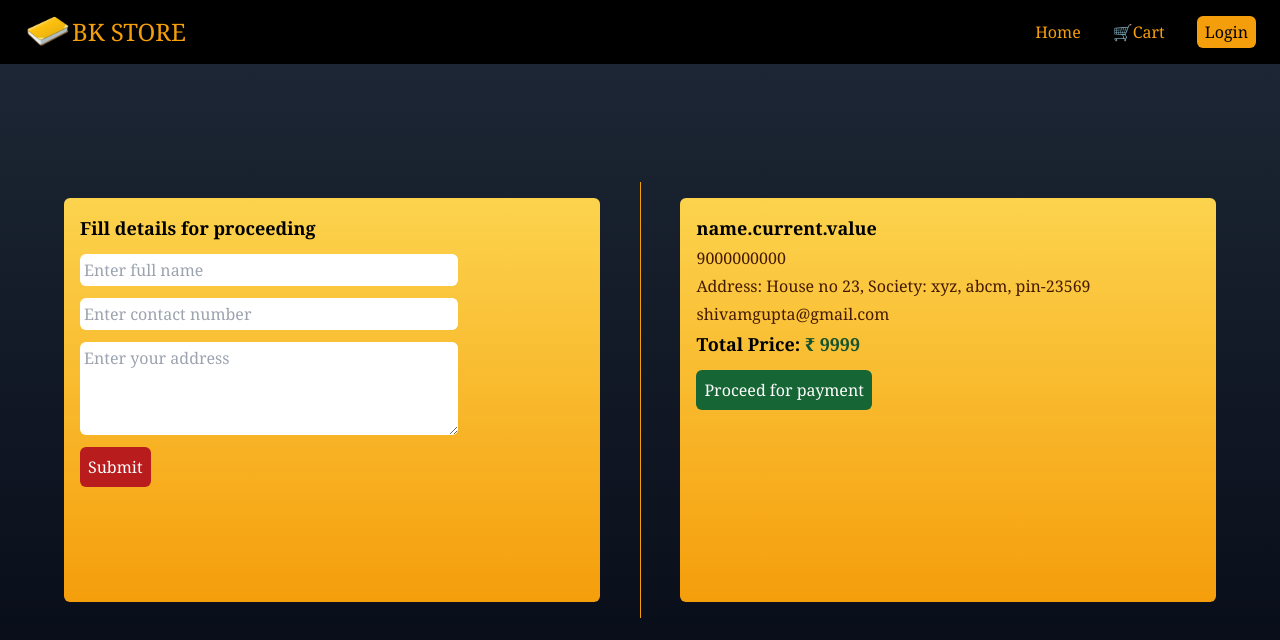
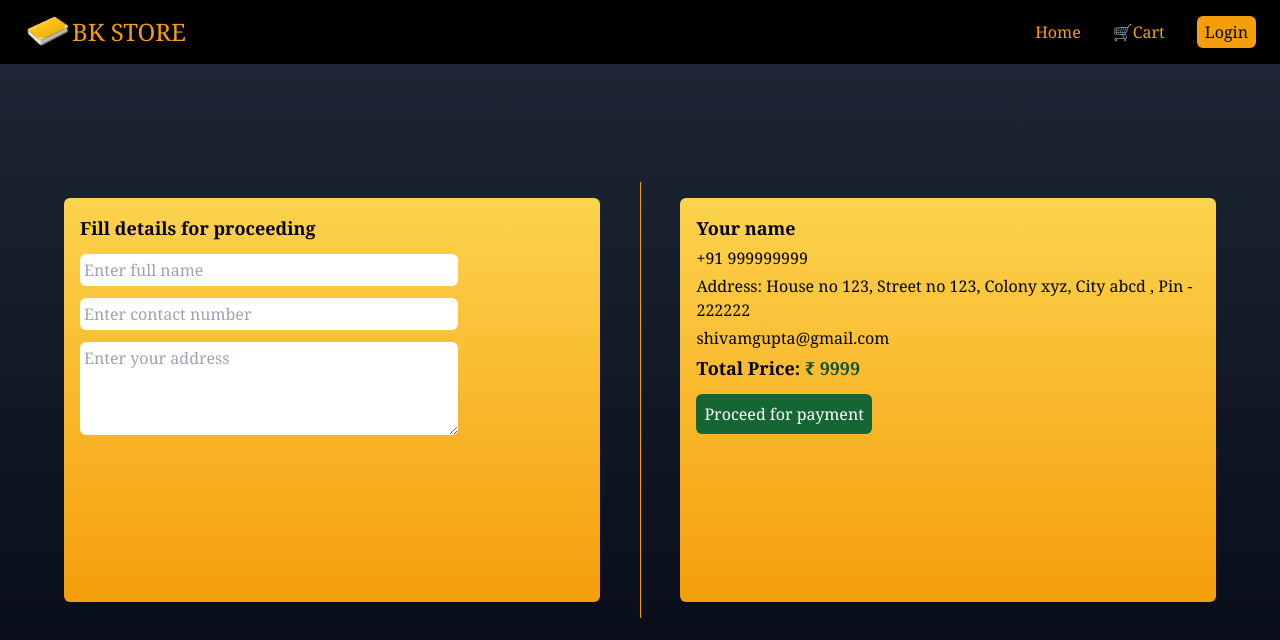
Before and after one commit to shivamgupta1830/book-store-react, a React (Create React App) app: page /checkout in a window 1280 px wide. Shown: the top 640 px of the page. Built offline with nearby package versions, Linux system fonts and the light colour scheme.

Commit message:
checkout page done

```diff
--- a/src/components/Checkout.js
+++ b/src/components/Checkout.js
@@ -1,51 +1,55 @@
-import React, { useRef } from "react";
+import React, { useRef, useState } from "react";
 
 const Checkout = () => {
-  const name = useRef("Yor name");
-  const contact = useRef("+91 XXXXXXXXXX");
-  const address = useRef(
+  const [name, setName] = useState("Your name");
+  const [contact, setContact] = useState("+91 999999999");
+  const [address, setAddress] = useState(
     "House no 123, Street no 123, Colony xyz, City abcd , Pin - 222222"
   );
+
   return (
     <div className=" font-serif flex  justify-center items-center gap-10  w-screen h-screen p-16 bg-gradient-to-t from-gray-950 to-gray-800">
-      <form className=" w-[50%] h-[60%] mx-auto r-0 l-0 flex flex-col justify-start items-start gap-3 bg-gradient-to-t from-amber-500 to-amber-300 p-4 rounded-md hover:shadow-3xl hover:shadow-amber-500" onSubmit={(e) => {e.preventDefault()}}>
+      <form
+        className=" w-[50%] h-[60%] mx-auto r-0 l-0 flex flex-col justify-start items-start gap-3 bg-gradient-to-t from-amber-500 to-amber-300 p-4 rounded-md hover:shadow-3xl hover:shadow-amber-500"
+        onSubmit={(e) => {
+          e.preventDefault();
+        }}
+      >
         <h3 className="text-lg font-bold">Fill details for proceeding</h3>
         <input
           type="text"
           className="p-1 rounded-md w-[75%]"
           placeholder="Enter full name"
-          ref={name}
+          onChange={(e) => {
+            setName(e.currentTarget.value);
+          }}
         />
 
         <input
           type="tel"
           placeholder="Enter contact number"
           className="p-1 rounded-md w-[75%]"
-          ref={contact}
+          onChange={(e) => {
+            setContact(e.currentTarget.value);
+          }}
         />
         <textarea
           type="address"
           placeholder="Enter your address"
           className="p-1 rounded-md w-[75%] h-[25%]"
-          ref={address}
+          onChange={(e) => {
+            setAddress(e.currentTarget.value);
+          }}
         />
-        <button
-          type="submit"
-          className="bg-red-700 font-normal text-white p-2 rounded-md hover:shadow-3xl hover:shadow-red-600  transition-all"
-        >
-          Submit
-        </button>
       </form>
       <div className="h-[65%] w-[1px] bg-amber-500"></div>
 
       <div className=" w-[50%] h-[60%] mx-auto r-0 l-0 flex flex-col justify-start items-start gap-1 bg-gradient-to-t from-amber-500 to-amber-300 p-4 rounded-md hover:shadow-3xl hover:shadow-amber-500">
-        <h3 className="font-bold text-lg">name.current.value</h3>
+        <h3 className="font-bold text-lg">{name}</h3>
 
-        <p className="text-amber-950">9000000000</p>
-        <p className="text-amber-950">
-          Address: House no 23, Society: xyz, abcm, pin-23569
-        </p>
-        <h3 className=" text-amber-950">shivamgupta@gmail.com</h3>
+        <p>{contact}</p>
+        <p className="w-full overflow-hidden"> Address: {address}</p>
+        <h3>shivamgupta@gmail.com</h3>
         <h2 className="font-bold text-lg">
           Total Price: <span className="text-green-900">₹ 9999</span>
         </h2>
```
